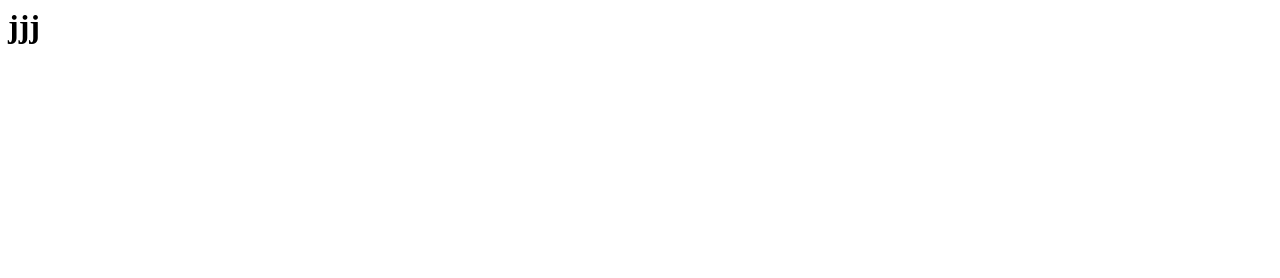
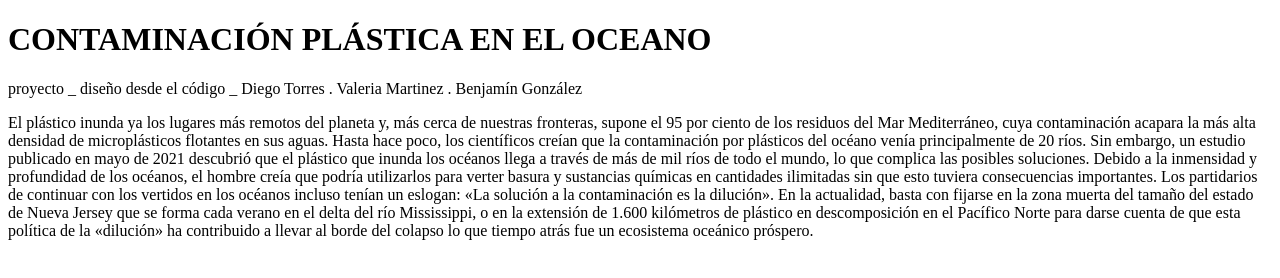
Before and after one commit to valeriadnss/proyecto-grupal-diego-benja-vale, a plain HTML site: page index.html in a window 1280 px wide. Drawn offline with Linux system fonts and the light colour scheme.

Commit message:
estructura

```diff
--- a/index.html
+++ b/index.html
@@ -1 +1,19 @@
-<h1>jjj</h1>
+<!DOCTYPE html>
+<html lang="en">
+<head>
+    <meta charset="UTF-8">
+    <meta http-equiv="X-UA-Compatible" content="IE=edge">
+    <meta name="viewport" content="width=device-width, initial-scale=1.0">
+    <title>PROYECTO D B V</title>
+    <link rel="stylesheet" href="css/style.css" media="screen">
+</head>
+<header>
+    <h1>CONTAMINACIÓN PLÁSTICA EN EL OCEANO</h1>
+    <p>proyecto _ diseño desde el código _ Diego Torres . Valeria Martinez . Benjamín González</p>
+</header>
+<body>
+    <div class="intro">
+        El plástico inunda ya los lugares más remotos del planeta y, más cerca de nuestras fronteras, supone el 95 por ciento de los residuos del Mar Mediterráneo, cuya contaminación acapara la más alta densidad de microplásticos flotantes en sus aguas. Hasta hace poco, los científicos creían que la contaminación por plásticos del océano venía principalmente de 20 ríos. Sin embargo, un estudio publicado en mayo de 2021 descubrió que el plástico que inunda los océanos llega a través de más de mil ríos de todo el mundo, lo que complica las posibles soluciones. Debido a la inmensidad y profundidad de los océanos, el hombre creía que podría utilizarlos para verter basura y sustancias químicas en cantidades ilimitadas sin que esto tuviera consecuencias importantes.
+Los partidarios de continuar con los vertidos en los océanos incluso tenían un eslogan: «La solución a la contaminación es la dilución». En la actualidad, basta con fijarse en la zona muerta del tamaño del estado de Nueva Jersey que se forma cada verano en el delta del río Mississippi, o en la extensión de 1.600 kilómetros de plástico en descomposición en el Pacífico Norte para darse cuenta de que esta política de la «dilución» ha contribuido a llevar al borde del colapso lo que tiempo atrás fue un ecosistema oceánico próspero.
+    </div>
+</body>
```
